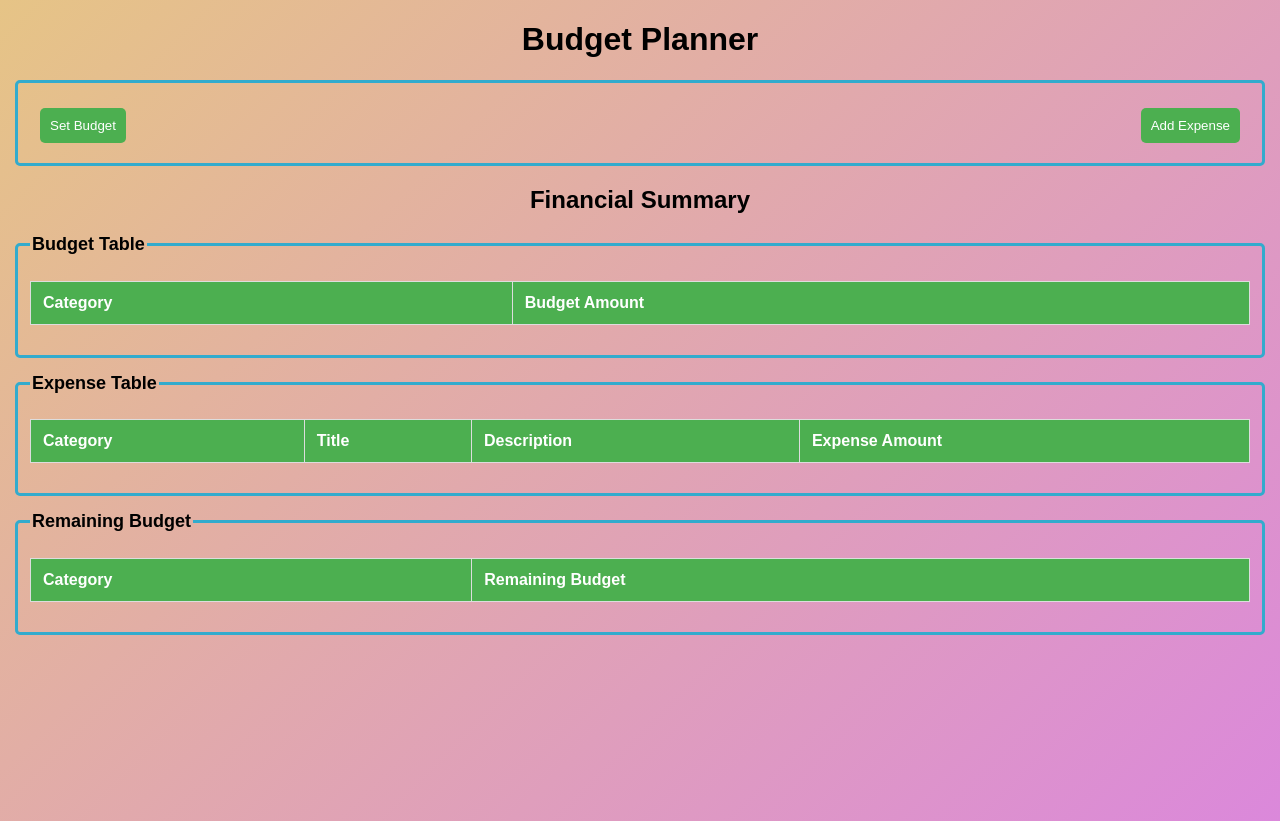
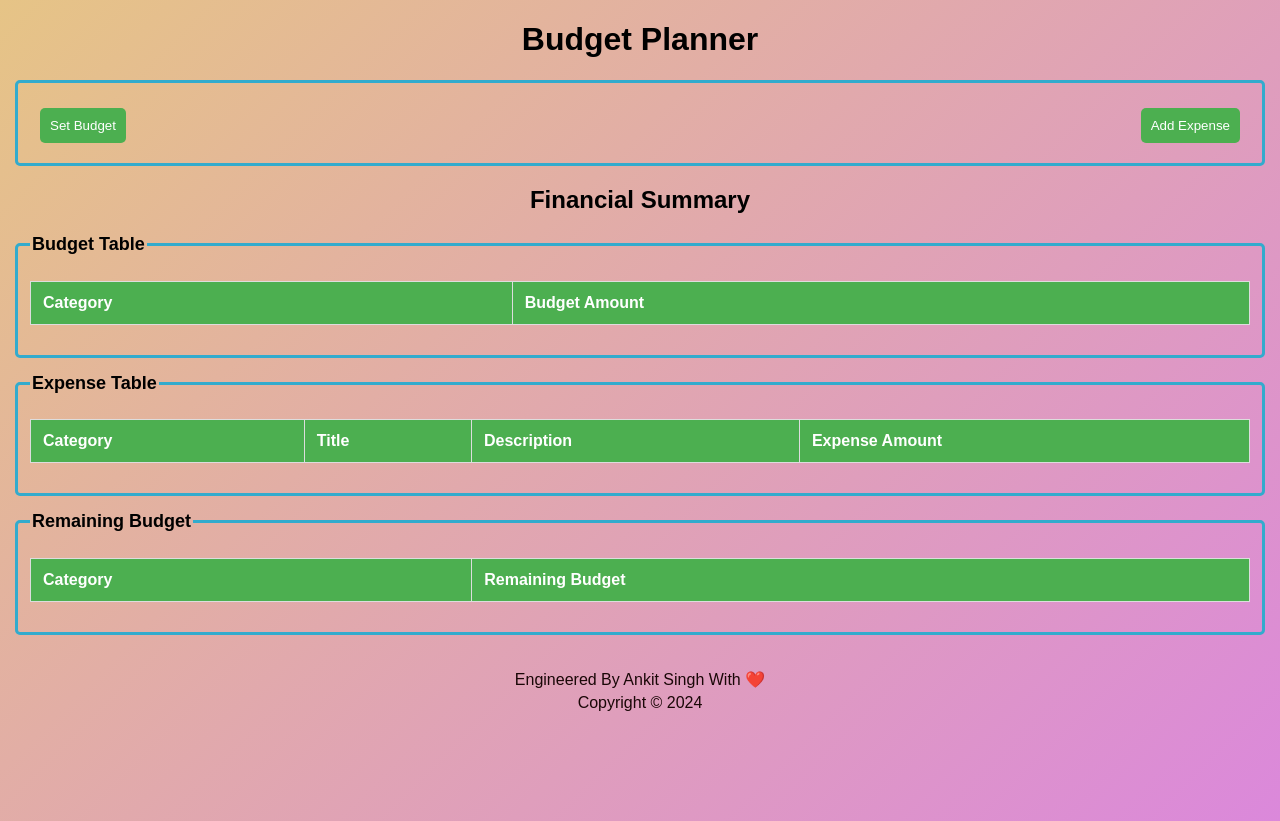
Before and after one commit to Ankit64s/budgetPlanner, a React (Create React App) app: page / in a window 1280 px wide. Built offline with nearby package versions, Linux system fonts and the light colour scheme.

Commit message:
Add files via upload

```diff
--- a/src/App.css
+++ b/src/App.css
@@ -1,19 +1,22 @@
-body {
+/* Add this CSS to your existing CSS or create a new CSS file and import it */
+
+ body {
   font-family: 'Arial', sans-serif;
+  /* background-color: #f8f8f8; */
   margin: 0;
   padding: 0;
   background-image: linear-gradient(135deg,rgb(230, 196, 134),rgb(219, 136, 219));
   background-repeat: no-repeat;
-  background-size: cover;
+  background-size: cover; /* Cover the entire viewport */
   min-height: 100vh;
   resize: both;
 
 }
 
 .form-container {
-  display: none;
+  display: none; /* Hide form by default */
   max-width: 400px;
-  margin: 20px auto;
+  margin: 20px auto; /* Adjusted margin for both horizontal and vertical spacing */
   padding: 20px;
   height: 100%;
   border: 1px solid #ddd;
@@ -23,8 +26,8 @@ body {
 }
 
 .form-container.activeForm {
-  display: block;
-  animation: fadeIn 0.3s ease-in-out;
+  display: block; /* Show form when active */
+  animation: fadeIn 0.3s ease-in-out; /* Add fade-in animation */
   background-image: linear-gradient(140deg, rgb(220, 148, 148),cyan);
   height: 100%;
 }
@@ -86,8 +89,8 @@ table {
   margin-top: 20px;
   border: 1px solid #ddd;
   border-radius: 8px;
-  margin: 20px auto;
-  padding: 15px;
+  margin: 20px auto; /* Adjusted margin for both horizontal and vertical spacing */
+  padding: 15px; /* Added padding */
 }
 
 th, td {
@@ -108,7 +111,6 @@ th {
 .button-container {
   margin-top: 10px;
   display: flex;
-  height: 100%;
   justify-content: space-between;
 }
 
@@ -118,6 +120,7 @@ th {
 }
 
 @media (max-width: 600px) {
+  /* Add your responsive styles here */
   .form-container {
     max-width: 100%;
   }
--- a/src/App.js
+++ b/src/App.js
@@ -1,7 +1,9 @@
+// App.js
 import React from 'react';
-import { BudgetProvider } from './context/BudgetContext';
+import { BudgetProvider } from './context/BudgetContext';  // Update import statement
 import BudgetPlanner from './components/BudgetPlanner';
 import './App.css';
+import Footer from './components/Footer';
 
 function App() {
   return (
@@ -10,6 +12,7 @@ function App() {
         <h1>Budget Planner</h1>
         <BudgetPlanner />
       </div>
+      <Footer/>
     </BudgetProvider>
   );
 }
--- a/src/components/BudgetForm.js
+++ b/src/components/BudgetForm.js
@@ -1,3 +1,4 @@
+// components/BudgetForm.js
 import React, { useState } from 'react';
 import { useBudget } from '../context/BudgetContext';
 
--- a/src/components/FinancialSummary.js
+++ b/src/components/FinancialSummary.js
@@ -1,6 +1,7 @@
 // components/FinancialSummary.js
 import React from 'react';
 import { useBudget } from '../context/BudgetContext';
+// import './FinancialSummary.css'; // Assuming you have a separate CSS file
 
 const FinancialSummary = () => {
   const { state } = useBudget();
--- /dev/null
+++ b/src/components/Footer.css
@@ -0,0 +1,12 @@
+.footer {
+    text-align: center;
+    margin-top: 20px;
+    padding: 10px;
+    /* border-top: 1px solid #ccc; */
+  }
+
+  .footer p {
+    margin: 5px 0;
+    font-size: 16px;
+    color: #1a0707;
+  }
--- /dev/null
+++ b/src/components/Footer.js
@@ -0,0 +1,13 @@
+import React from 'react';
+import './Footer.css';
+
+const Footer = () => {
+  return (
+    <footer className="footer">
+      <p>Engineered By Ankit Singh With ❤️</p>
+      <p>Copyright © {new Date().getFullYear()}</p>
+    </footer>
+  );
+};
+
+export default Footer;
```
